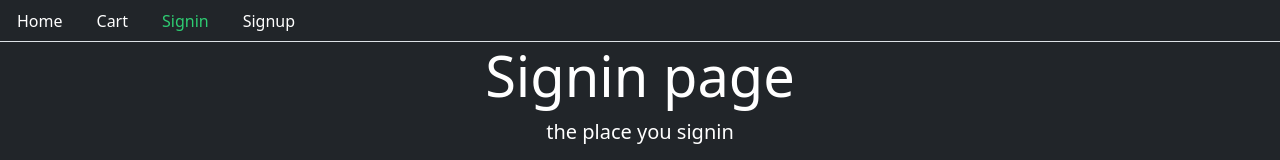
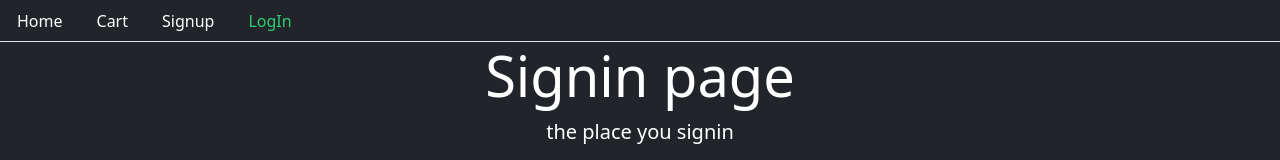
Before and after one commit to anthonynarine/tShop, a React (Create React App) app in the folder frontend/shop/: page /signin in a window 1280 px wide. Shown: the top 160 px of the page. Built offline with nearby package versions, Linux system fonts and the light colour scheme.

Commit message:
merged to main

```diff
--- a/frontend/shop/src/Router.jsx
+++ b/frontend/shop/src/Router.jsx
@@ -4,13 +4,12 @@ import Home from "./core/Home";
 import { CartProvider } from "./core/helper/CartContext";
 import SignUp from "./user/SignUp";
 import SignIn from "./user/SignIn";
-import Base from "./core/Base";
+
 import NavBar from "./core/NavBar";
 
 export default function Router() {
   return (
     <CartProvider>
-
       <NavBar />
       <Routes>
         <Route path="/" element={<Home />} />
--- a/frontend/shop/src/core/NavBar.jsx
+++ b/frontend/shop/src/core/NavBar.jsx
@@ -37,6 +37,11 @@ function NavBar() {
             Cart
           </Link>
         </li>
+        <li className="nav-item">
+          <Link style={currentTab("/signup")} className="nav-link" to="/signup">
+            Signup
+          </Link>
+        </li>
         {/* Conditional rendering of Signin link */}
         {isAuthenticated ? (
           // If the user is signed in, render the Signout link
@@ -50,24 +55,20 @@ function NavBar() {
                 navigate("/signin");
               }}
             >
-              Signout
+              LogOut
             </Link>
           </li>
         ) : (
           // If the user is not signed in, render the Signin link
           <li className="nav-item">
             <Link style={currentTab("/signin")} className="nav-link" to="/signin">
-              Signin
+              LogIn
             </Link>
           </li>
         )}
         {/* Signup link */}
-        <li className="nav-item">
-          <Link style={currentTab("/signup")} className="nav-link" to="/signup">
-            Signup
-          </Link>
-        </li>
-        <li>{console.log(isloggedin)}</li>
+
+        <li >{console.log(isloggedin)}</li>
       </ul>
     </div>
   );
```
